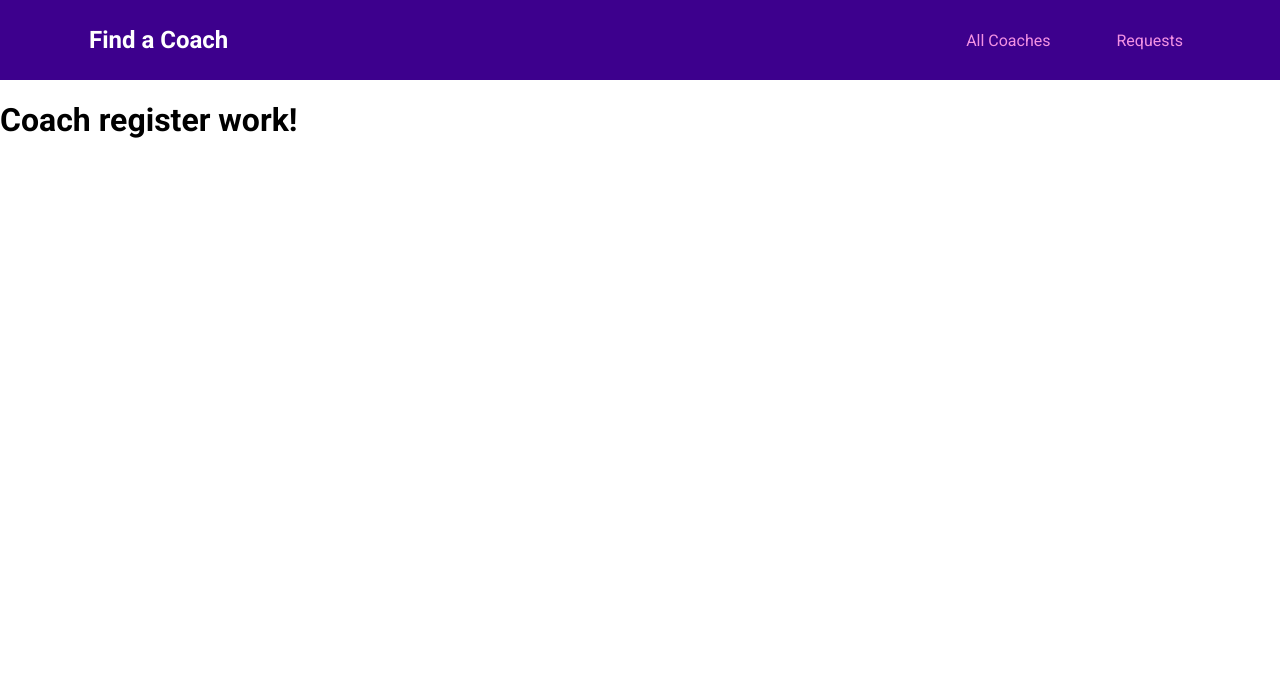
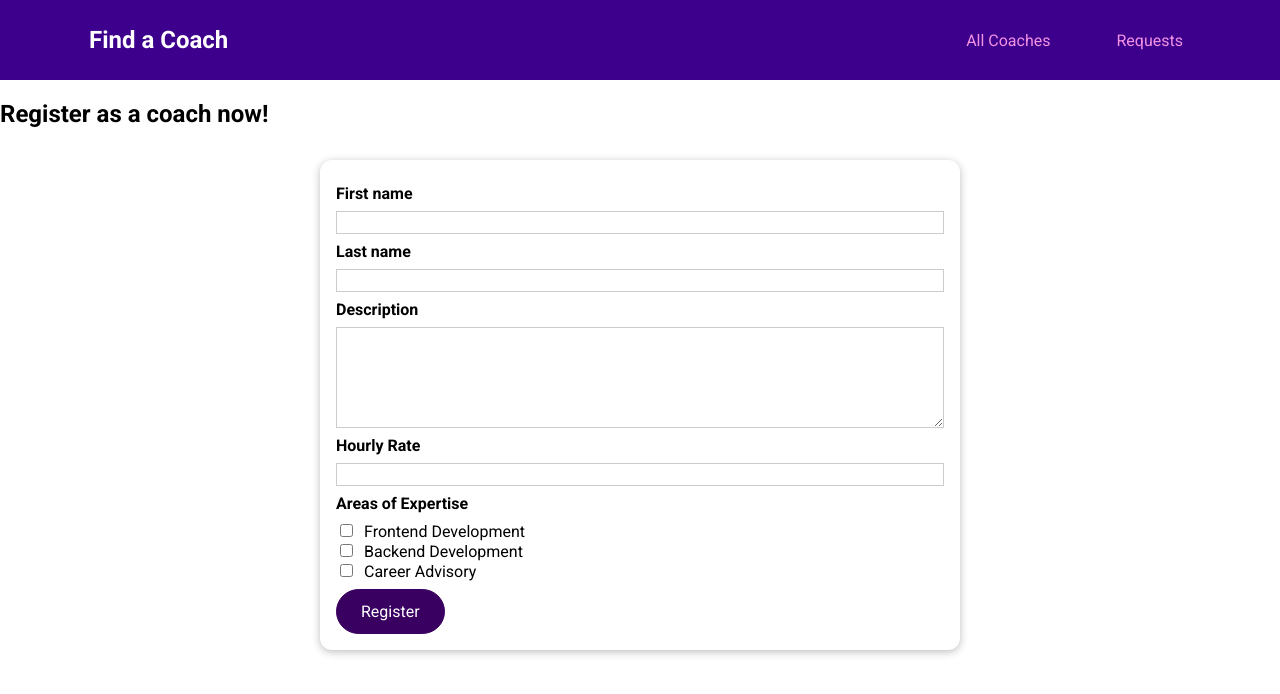
Before and after one commit to doivjpxx/vue3-main-project, a Vue app: page /register in a window 1280 px wide. Shown: the top 694 px of the page. Built offline with nearby package versions, Linux system fonts and the light colour scheme.

Commit message:
implement CoachForm

```diff
--- /dev/null
+++ b/src/components/coaches/CoachForm.vue
@@ -0,0 +1,123 @@
+<template>
+  <base-card>
+    <form @submit.prevent="submitForm">
+      <div class="form-control">
+        <label for="firstName">First name</label>
+        <input type="text" id="firstName" v-model="firstName"/>
+      </div>
+      <div class="form-control">
+        <label for="lastName">Last name</label>
+        <input type="text" id="lastName" v-model="lastName"/>
+      </div>
+      <div class="form-control">
+        <label for="description">Description</label>
+        <textarea id="description" rows="5" v-model.trim="description"/>
+      </div>
+      <div class="form-control">
+        <label for="rate">Hourly Rate</label>
+        <input type="number" id="rate" v-model.number="rate"/>
+      </div>
+      <div class="form-control">
+        <h3>Areas of Expertise</h3>
+        <div>
+          <input type="checkbox" id="frontend" value="frontend" v-model="areas"/>
+          <label for="frontend">Frontend Development</label>
+        </div>
+        <div>
+          <input type="checkbox" id="backend" value="backend" v-model="areas"/>
+          <label for="backend">Backend Development</label>
+        </div>
+        <div>
+          <input type="checkbox" id="career" value="career" v-model="areas"/>
+          <label for="career">Career Advisory</label>
+        </div>
+      </div>
+      <base-button type="submit">Register</base-button>
+    </form>
+  </base-card>
+</template>
+
+<script>
+  export default {
+    name: 'CoachForm',
+    data() {
+      return {
+        firstName: '',
+        lastName: '',
+        description: '',
+        rate: null,
+        areas: []
+      }
+    },
+    methods: {
+      submitForm() {
+        const formData = {
+          firstName: this.firstName,
+          lastName: this.lastName,
+          description: this.description,
+          rate: this.rate,
+          areas: this.areas,
+        };
+
+        console.log(formData);
+      }
+    }
+  };
+</script>
+
+<style scoped>
+  .form-control {
+    margin: 0.5rem 0;
+  }
+
+  label {
+    font-weight: bold;
+    display: block;
+    margin-bottom: 0.5rem;
+  }
+
+  input[type='checkbox'] + label {
+    font-weight: normal;
+    display: inline;
+    margin: 0 0 0 0.5rem;
+  }
+
+  input,
+  textarea {
+    display: block;
+    width: 100%;
+    border: 1px solid #ccc;
+    font: inherit;
+  }
+
+  input:focus,
+  textarea:focus {
+    background-color: #f0e6fd;
+    outline: none;
+    border-color: #3d008d;
+  }
+
+  input[type='checkbox'] {
+    display: inline;
+    width: auto;
+    border: none;
+  }
+
+  input[type='checkbox']:focus {
+    outline: #3d008d solid 1px;
+  }
+
+  h3 {
+    margin: 0.5rem 0;
+    font-size: 1rem;
+  }
+
+  .invalid label {
+    color: red;
+  }
+
+  .invalid input,
+  .invalid textarea {
+    border: 1px solid red;
+  }
+</style>
--- a/src/pages/coaches/CoachRegister.vue
+++ b/src/pages/coaches/CoachRegister.vue
@@ -1,10 +1,15 @@
 <template>
-  <h1>Coach register work!</h1>
+  <section>
+    <h2>Register as a coach now!</h2>
+    <coach-form></coach-form>
+  </section>
 </template>
 
 <script>
+  import CoachForm from '../../components/coaches/CoachForm';
   export default {
-    name: 'CoachRegister'
+    name: 'CoachRegister',
+    components: { CoachForm }
   };
 </script>
 
```
